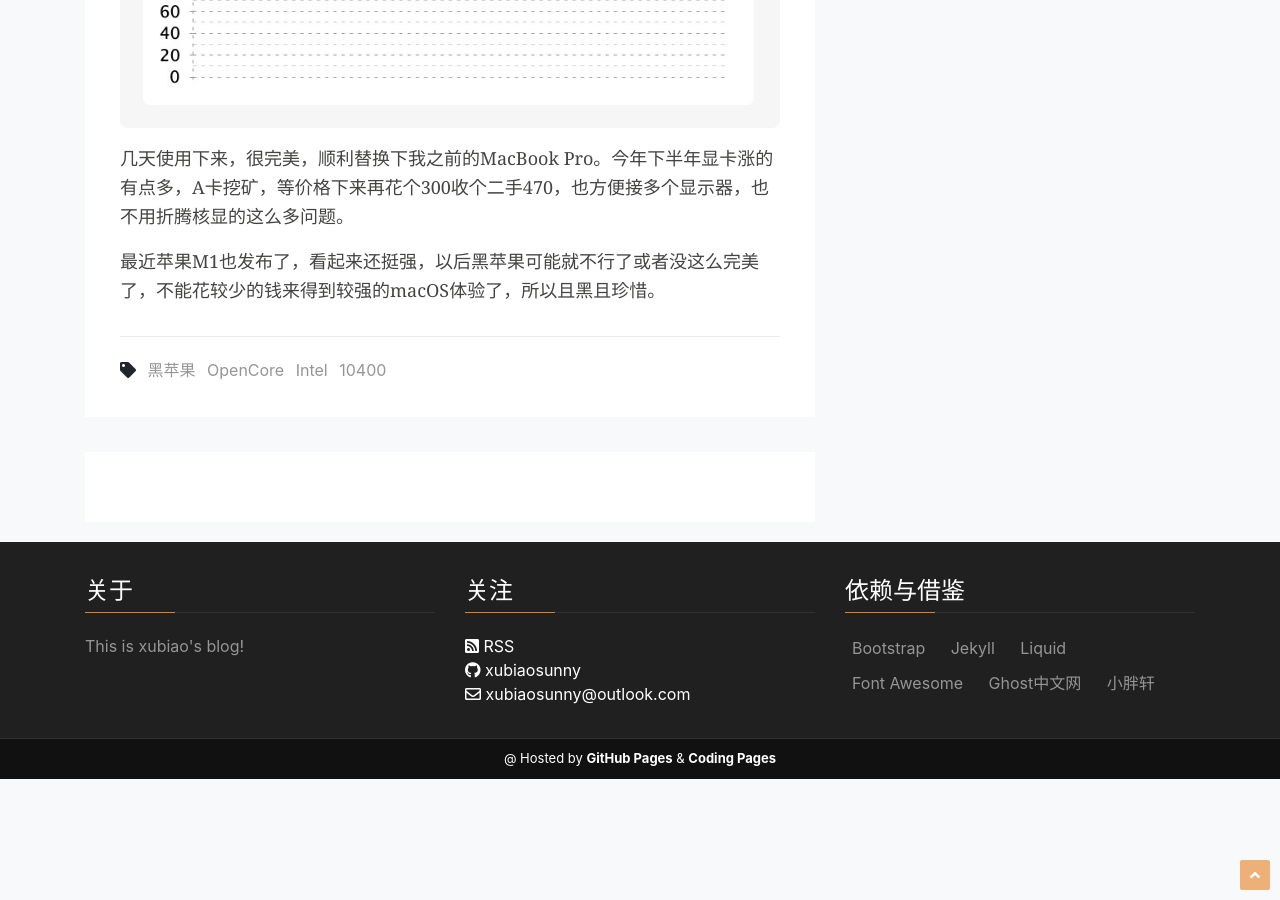
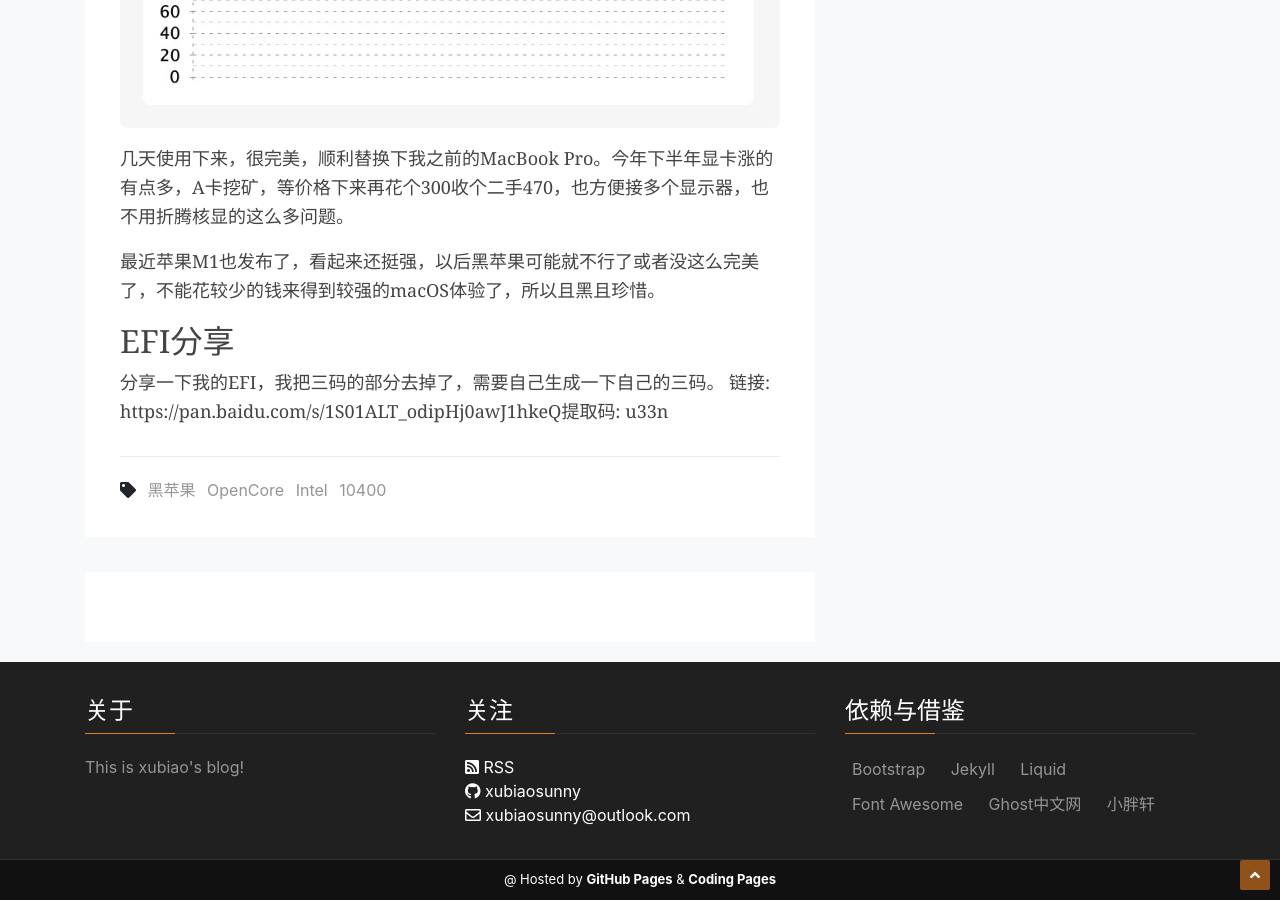
Before and after one commit to xubiaosunny/xubiaosunny.github.io, a Jekyll site: the page built from _posts/Other/2020-11-17-intel_10400_UHD630_hackintosh.md, in a window 1280 px wide and 900 px high, scrolled down 5693 px. Built offline with Jekyll 4.4.1, drawn with Linux system fonts in a browser that asks for light colours; comment, search, counter and statistics services are not loaded; some of the changed text lies outside the part shown.

Commit message:
efi分享

```diff
--- a/_posts/Other/2020-11-17-intel_10400_UHD630_hackintosh.md
+++ b/_posts/Other/2020-11-17-intel_10400_UHD630_hackintosh.md
@@ -98,3 +98,8 @@ tags: 黑苹果 OpenCore Intel 10400
 几天使用下来，很完美，顺利替换下我之前的MacBook Pro。今年下半年显卡涨的有点多，A卡挖矿，等价格下来再花个300收个二手470，也方便接多个显示器，也不用折腾核显的这么多问题。
 
 最近苹果M1也发布了，看起来还挺强，以后黑苹果可能就不行了或者没这么完美了，不能花较少的钱来得到较强的macOS体验了，所以且黑且珍惜。
+
+## EFI分享
+
+分享一下我的EFI，我把三码的部分去掉了，需要自己生成一下自己的三码。
+链接: https://pan.baidu.com/s/1S01ALT_odipHj0awJ1hkeQ提取码: u33n
```
